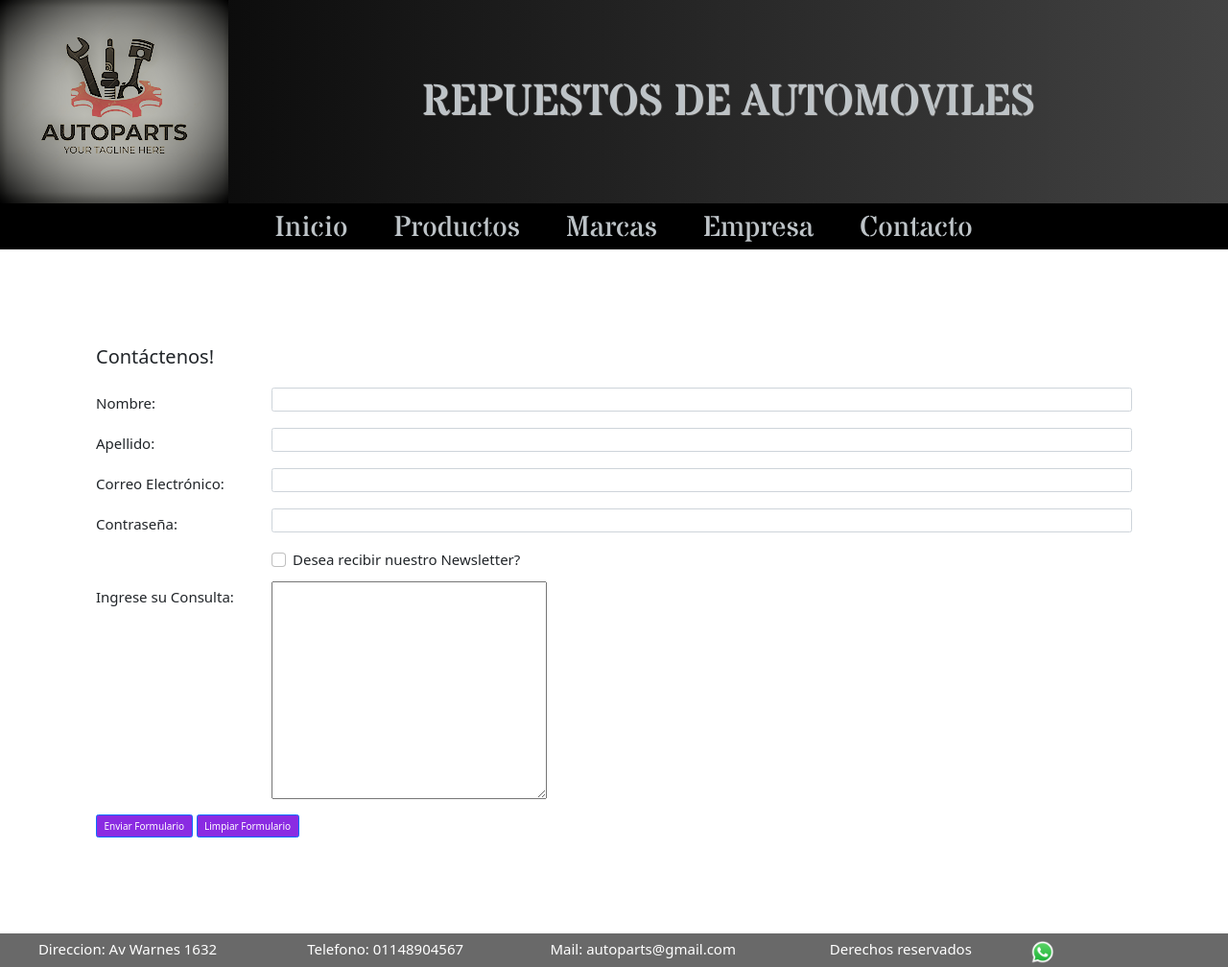
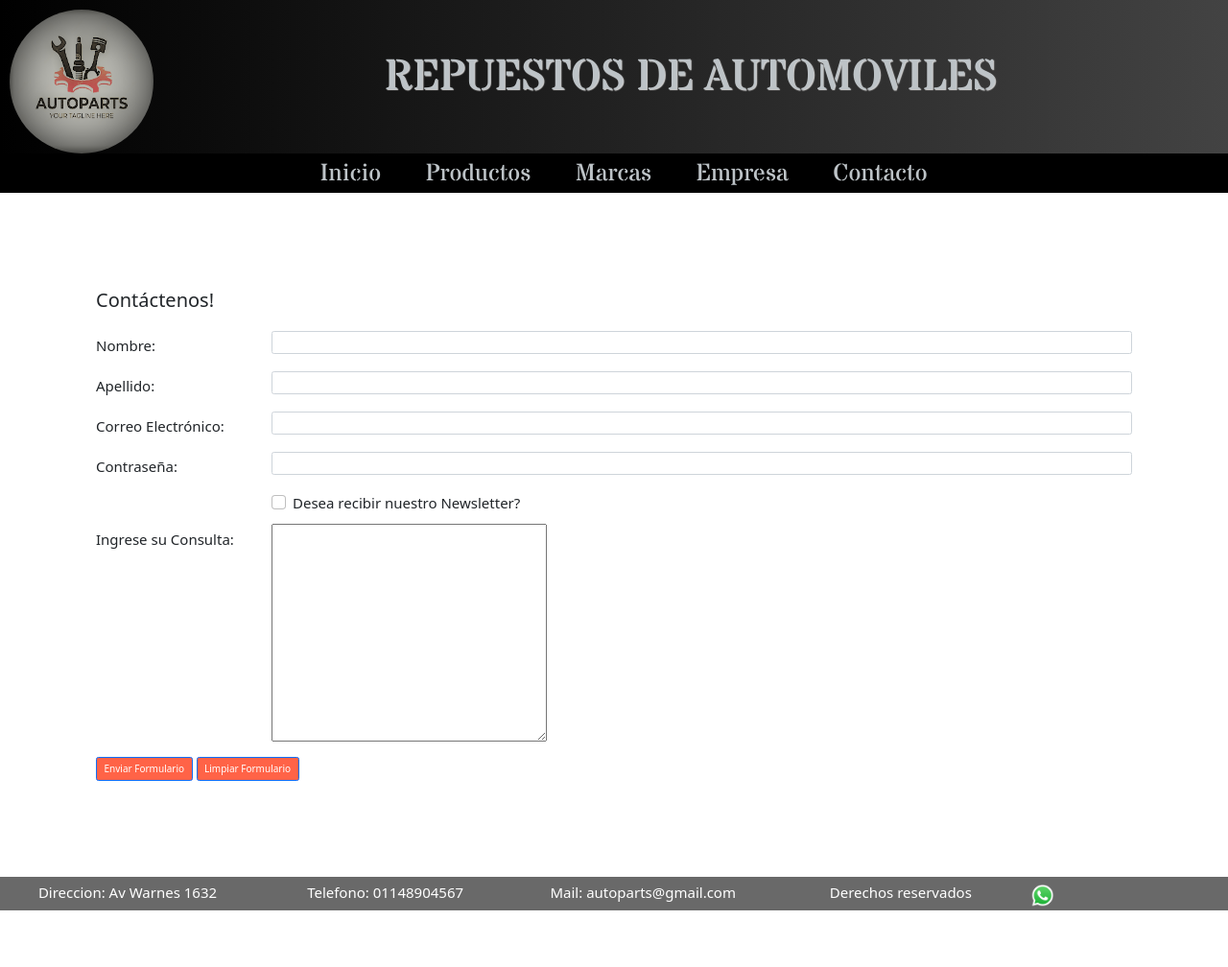
Before and after one commit to lsantarcangelo/proyectoFinalAutoparts, a website: page pages/contacto.html in a window 1280 px wide. Shown: the whole page at 96% size. After the commit the page ends 949 px from the top, so only its background shows below. Drawn offline with nearby package versions, Linux system fonts and the light colour scheme; files whose address does not match are found by name.

Commit message:
correccion header y footer en pages

```diff
--- a/pages/contacto.html
+++ b/pages/contacto.html
@@ -28,7 +28,7 @@
 <body>
     <header>
         <div class="logoTitulo">
-            <img src="../multimedia/autoparts_logo2.png" alt="logo de la empresa">
+            <img id="logo" src="../multimedia/autoparts_logo2.png" alt="logo de la empresa">
             <h1>Repuestos de Automoviles</h1> <!--titulo principal-->
         </div>
         <nav>
@@ -112,7 +112,7 @@
         <p>Mail: autoparts@gmail.com</p>
         <p>Derechos reservados</p>
         <a href="">
-            <img src="multimedia/Whatsapp-Logo-PNG.png" class="wsp" alt="Logo de Whatsapp">
+            <img src="../multimedia/Whatsapp-Logo-PNG.png" class="wsp" alt="Logo de Whatsapp">
         </a>
     </footer>
 
--- a/scss/_contacto.scss
+++ b/scss/_contacto.scss
@@ -8,7 +8,7 @@
         margin-bottom: 20px;
     }
     button{
-        background-color: blueviolet;
+        background-color: tomato;
     }
 }
 
--- a/scss/_mediaquery.scss
+++ b/scss/_mediaquery.scss
@@ -219,7 +219,7 @@
         text-align: center;
         background-color: black;
         ul{
-            font-size: 3rem;
+            font-size: 2.5rem;
                 li{
                     display: inline-block;
                     padding: 0 20px;
```
Also changed, not shown: pages/empresa.html (+2 -2 lines), pages/marcas.html (+3 -3 lines), pages/productos.html (+3 -3 lines), css/styles.css.
